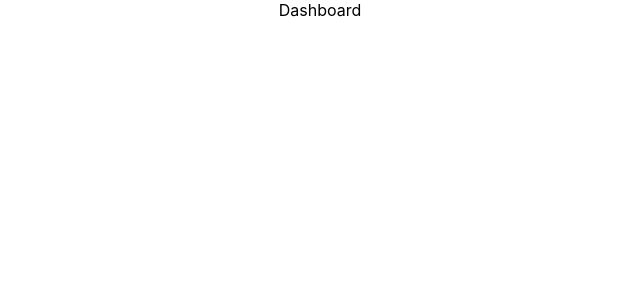
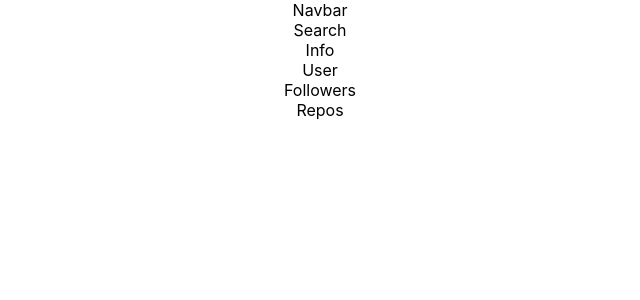
Before and after one commit to JojuGeorge/Github-Users, a React (Create React App) app: page / in a window 1280 px wide. Shown: the top 300 px of the page, without its empty margins (320-960 px from the left). Built offline with nearby package versions, Linux system fonts and the light colour scheme.

Commit message:
basic error, login page, components created and added to dashboard page, axios library installed

```diff
--- a/src/App.js
+++ b/src/App.js
@@ -7,13 +7,13 @@ function App() {
   return (
     <div className="App">
       <Routes>
-        <Route path='/' exact={true} element={<Dashboard/>}/>
+        <Route path='/' element={<Dashboard/>} >
+          <Route path='Github-Users' element={<Dashboard/>}/>
+        </Route>
         <Route path="/login" element={<Login/>}/>
         <Route path="*" element={<Error/>}/>
       </Routes>
-      {/* <Dashboard></Dashboard> */}
-       {/* <Login/> */}
-      {/* <Error/> */}
+
     </div>
   );
 }
--- /dev/null
+++ b/src/components/Followers.js
@@ -0,0 +1,9 @@
+import React from 'react'
+
+function Followers() {
+  return (
+    <div>Followers</div>
+  )
+}
+
+export default Followers
--- /dev/null
+++ b/src/components/Info.js
@@ -0,0 +1,9 @@
+import React from 'react'
+
+function Info() {
+  return (
+    <div>Info</div>
+  )
+}
+
+export default Info
--- /dev/null
+++ b/src/components/Navbar.js
@@ -0,0 +1,9 @@
+import React from 'react'
+
+function Navbar() {
+  return (
+    <div>Navbar</div>
+  )
+}
+
+export default Navbar
--- /dev/null
+++ b/src/components/Repos.js
@@ -0,0 +1,9 @@
+import React from 'react'
+
+function Repos() {
+  return (
+    <div>Repos</div>
+  )
+}
+
+export default Repos
--- /dev/null
+++ b/src/components/Search.js
@@ -0,0 +1,9 @@
+import React from 'react'
+
+function Search() {
+  return (
+    <div>Search</div>
+  )
+}
+
+export default Search
--- /dev/null
+++ b/src/components/User.js
@@ -0,0 +1,9 @@
+import React from 'react'
+
+function User() {
+  return (
+    <div>User</div>
+  )
+}
+
+export default User
--- /dev/null
+++ b/src/components/index.js
@@ -0,0 +1,8 @@
+import Navbar from './Navbar'
+import Search from './Search'
+import Info from './Info'
+import User from './User'
+import Followers from './Followers'
+import Repos from './Repos'
+
+export {Navbar, Search, Info, User, Followers, Repos}
--- a/src/pages/Dashboard.js
+++ b/src/pages/Dashboard.js
@@ -1,7 +1,17 @@
 import React from 'react'
+import {Navbar, Search, Info, User, Followers, Repos} from '../components'
 
 export default function Dashboard() {
   return (
-    <div>Dashboard</div>
+    <div>
+      <main>
+        <Navbar/>
+        <Search/>
+        <Info/>
+        <User/>
+        <Followers/>
+        <Repos/>
+      </main>
+    </div>
   )
 }
--- a/src/pages/Error.js
+++ b/src/pages/Error.js
@@ -1,8 +1,13 @@
 import React from 'react'
+import { Link } from 'react-router-dom'
 
 function Error() {
   return (
-    <div>Error</div>
+    <div>
+      <h1>404</h1>
+      <h3>Sorry, the page you tried cannot be found</h3>
+      <Link to='/' >Back Home</Link>
+    </div>
   )
 }
 
--- a/src/pages/Login.js
+++ b/src/pages/Login.js
@@ -1,8 +1,13 @@
 import React from 'react'
+import loginImg from "../images/login-img.svg"
 
 function Login() {
   return (
-    <div>Login</div>
+    <div>
+      <img src={loginImg} alt="github user"/>
+      <h1>Gthub User</h1>
+      <button>Login</button>
+    </div>
   )
 }
 
```
Also changed, not shown: src/images/login-img.svg (added), src/images/preloader.gif (added).
